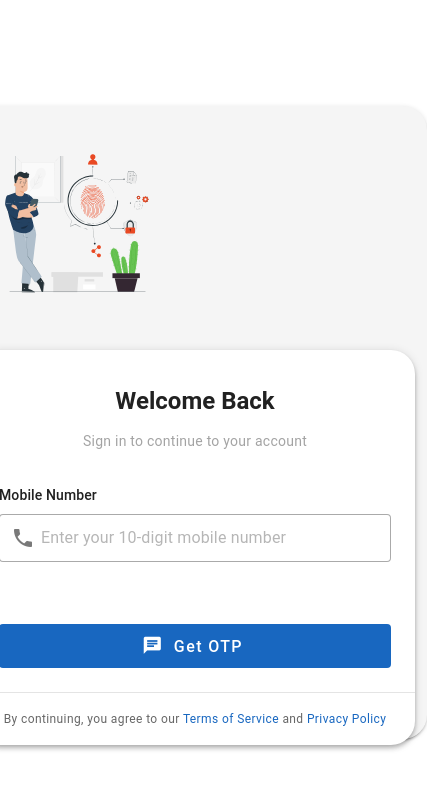
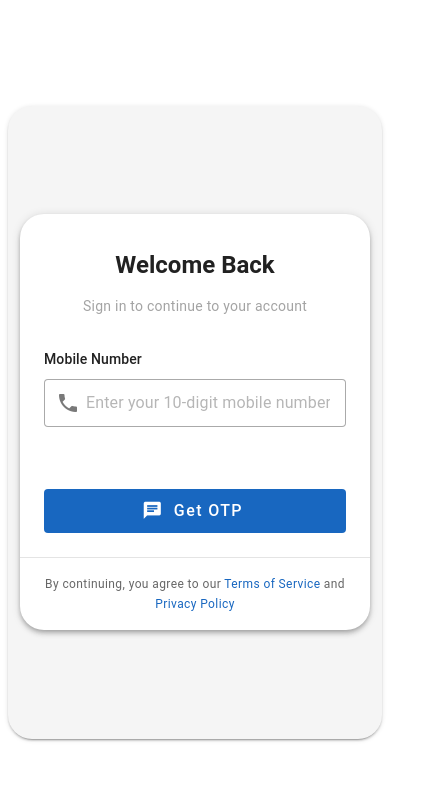
Before and after one commit to Ganeshkumar2911/doc_manager, a Vue app: page /login in a window 390 px wide. Shown: the top 790 px of the page, 427 px wide, since content can reach past the window. Built offline with nearby package versions, Linux system fonts and the light colour scheme; a small style sheet from the web is missing.

Commit message:
fix: login page mobile view

```diff
--- a/src/pages/auth/login.vue
+++ b/src/pages/auth/login.vue
@@ -1,11 +1,11 @@
 <template>
     <div class="d-flex justify-center align-center" style="height: 100vh;">
-        <v-row class="h-75 mx-16 rounded-xl elevation-2" style="background-color: #f5f5f5;">
-            <v-col cols="6" class="d-flex justify-center align-center">
+        <v-row class="h-75 mx-2 mx-md-16 rounded-xl elevation-2" style="background-color: #f5f5f5;">
+            <v-col cols="12" md="6" class="d-none d-md-flex justify-center align-center">
                 <v-img src="@/assets/loginImg.svg" height="75%" width="80%"></v-img>
             </v-col>
-            <v-col col="6" class="d-flex justify-center align-center">
-                <v-card width="440" elevation="4" class="rounded-xl">
+            <v-col cols="12" md="6" class="d-flex justify-center align-center">
+                <v-card width="100%" max-width="440" elevation="4" class="rounded-xl">
                     <div class="login-header pa-6 pb-4">
                     <v-card-title class="text-h5 text-center font-weight-bold px-0">
                         Welcome Back
```
